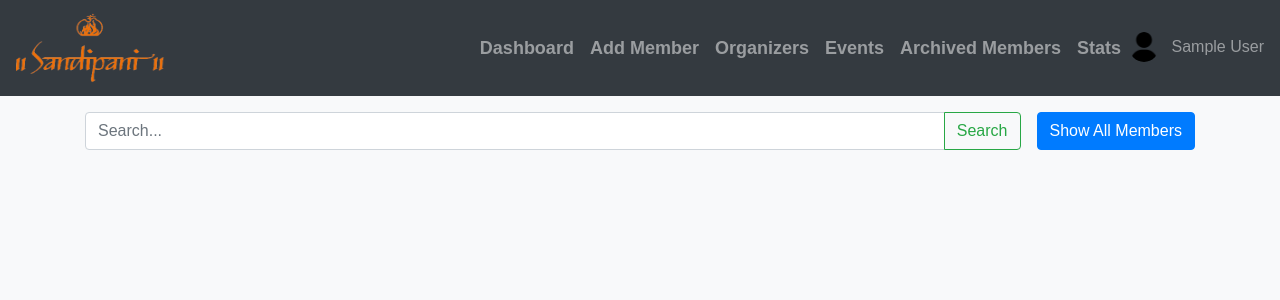
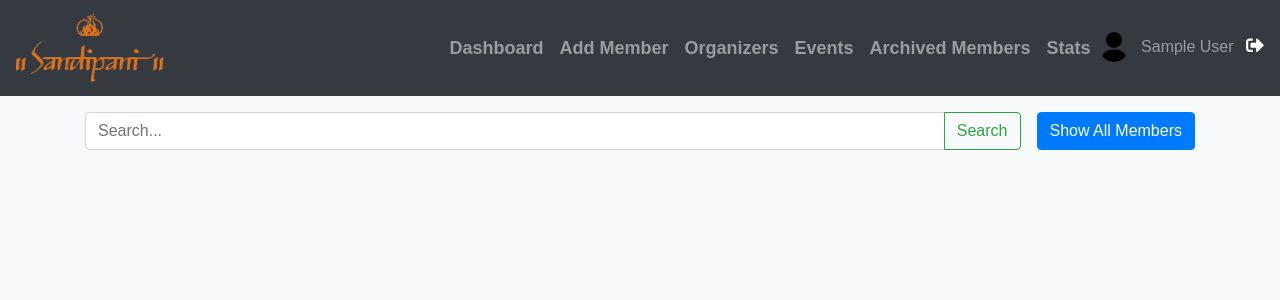
Before and after one commit to ArvinH16/sandipani, a Flask app: page /main_page in a window 1280 px wide. Shown: the top 300 px of the page. Run offline with Flask 3, Linux system fonts and the light colour scheme; the visitor is signed in with stand-in values (Sample User, id 1); data that the repository does not hold is empty; some libraries are stand-ins or nearby versions.

Commit message:
added logout button

```diff
--- a/flask_app/controllers/index.py
+++ b/flask_app/controllers/index.py
@@ -55,6 +55,4 @@ def render_stats():
 def logout():
 
     session.clear()
-    redirect("/")
-
-#test
+    return redirect("/")
--- a/flask_app/templates/dashboard.html
+++ b/flask_app/templates/dashboard.html
@@ -13,6 +13,8 @@
     <!-- Bootstrap 4 -->
     <link rel="stylesheet" href="https://stackpath.bootstrapcdn.com/bootstrap/4.3.1/css/bootstrap.min.css">
     <script src="https://maxcdn.bootstrapcdn.com/bootstrap/4.0.0/js/bootstrap.min.js"></script>
+    <link rel="stylesheet" href="https://cdnjs.cloudflare.com/ajax/libs/font-awesome/5.15.1/css/all.min.css">
+
 
     <style>
         body {
@@ -103,7 +105,10 @@
                     <img class="rounded-circle mr-2"
                         src="{{ url_for('static', filename='assets/user.png') }}" width="30" height="30">
                     <span class="navbar-text">{{session['first_name']}}</span>
+                    <a href="/logout" class="ml-2"><i class="fas fa-sign-out-alt"></i></a>
                 </li>
+
+
             </ul>
         </div>
     </nav>
```
